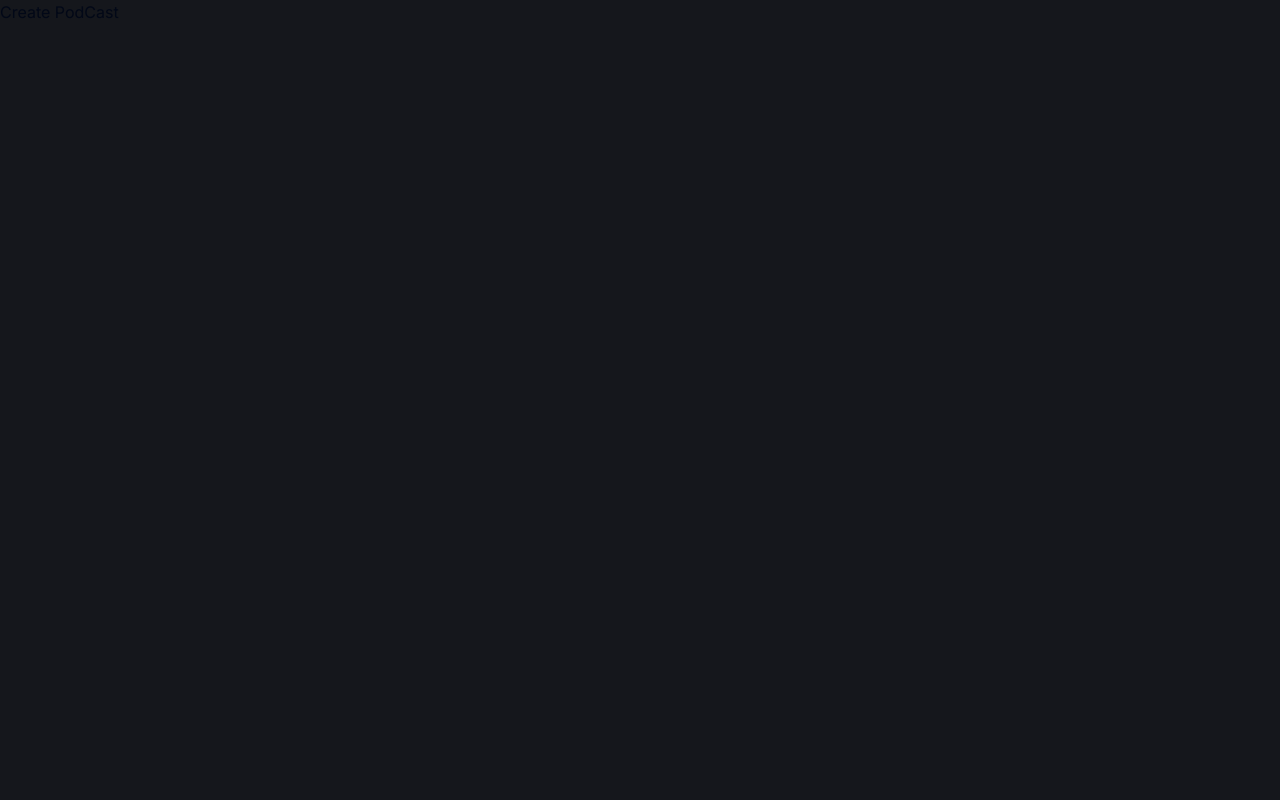
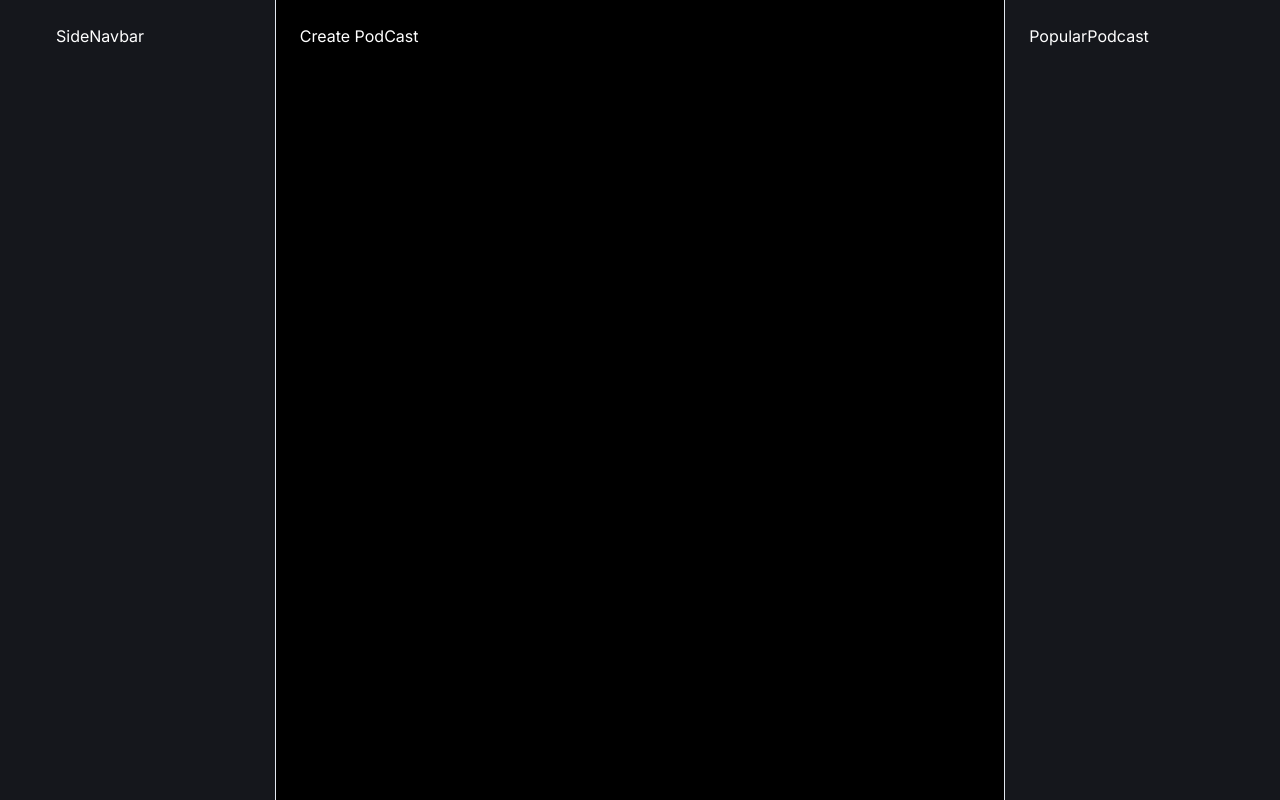
Before and after one commit to SaiThihaK/ai-podcast, a Next.js app: page /create-podcast in a window 1280 px wide. Built offline with nearby package versions, Linux system fonts and the light colour scheme.

Commit message:
setup/layout

```diff
--- a/package.json
+++ b/package.json
@@ -15,6 +15,7 @@
     "next": "14.2.3",
     "react": "^18",
     "react-dom": "^18",
+    "react-resizable-panels": "^2.0.19",
     "tailwind-merge": "^2.3.0",
     "tailwindcss-animate": "^1.0.7"
   },
--- a/src/app/layout.tsx
+++ b/src/app/layout.tsx
@@ -1,3 +1,4 @@
+import LayoutContainer from "@/components/shared/layout-container";
 import type { Metadata } from "next";
 import { Inter } from "next/font/google";
 import "./globals.css";
@@ -16,7 +17,9 @@
 }>) {
   return (
     <html lang="en">
-      <body className={inter.className}>{children}</body>
+      <body className={inter.className}>
+        <LayoutContainer>{children}</LayoutContainer>
+      </body>
     </html>
   );
 }
--- /dev/null
+++ b/src/components/shared/layout-container/index.tsx
@@ -0,0 +1,35 @@
+import {
+  ResizableHandle,
+  ResizablePanel,
+  ResizablePanelGroup,
+} from "@/components/ui/resizable";
+import { FC, ReactNode } from "react";
+import Wrapper from "@/components/shared/wrapper";
+import PopularPodcast from "@/components/shared/layout-container/popular-podcast";
+import SideNavbar from "@/components/shared/layout-container/side-menu";
+
+type Props = {
+  children: ReactNode;
+};
+
+const LayoutContainer: FC<Props> = ({ children }) => {
+  return (
+    <ResizablePanelGroup direction="horizontal" className="container">
+      <ResizablePanel defaultSize={20} minSize={10}>
+        <SideNavbar />
+      </ResizablePanel>
+      <ResizableHandle />
+      <ResizablePanel defaultSize={60} minSize={55}>
+        <div className="w-full h-screen bg-black">
+          <Wrapper>{children}</Wrapper>
+        </div>
+      </ResizablePanel>
+      <ResizableHandle />
+      <ResizablePanel defaultSize={20} minSize={10}>
+        <PopularPodcast />
+      </ResizablePanel>
+    </ResizablePanelGroup>
+  );
+};
+
+export default LayoutContainer;
--- /dev/null
+++ b/src/components/shared/layout-container/popular-podcast/index.tsx
@@ -0,0 +1,8 @@
+import { FC } from "react";
+import Wrapper from "@/components/shared/wrapper";
+
+const PopularPodcast: FC = () => {
+  return <Wrapper>PopularPodcast</Wrapper>;
+};
+
+export default PopularPodcast;
--- /dev/null
+++ b/src/components/shared/layout-container/side-menu/index.tsx
@@ -0,0 +1,12 @@
+import { FC } from "react";
+import Wrapper from "@/components/shared/wrapper";
+
+const SideNavbar: FC = () => {
+  return (
+    <div className="h-screen">
+      <Wrapper>SideNavbar</Wrapper>
+    </div>
+  );
+};
+
+export default SideNavbar;
--- /dev/null
+++ b/src/components/shared/wrapper/index.tsx
@@ -0,0 +1,11 @@
+import { FC, ReactNode } from "react";
+
+type Props = {
+  children: ReactNode;
+};
+
+const Wrapper: FC<Props> = ({ children }) => {
+  return <div className="py-2 md:py-6 px-2 md:px-6 h-full">{children}</div>;
+};
+
+export default Wrapper;
--- /dev/null
+++ b/src/components/ui/resizable.tsx
@@ -0,0 +1,45 @@
+"use client"
+
+import { DragHandleDots2Icon } from "@radix-ui/react-icons"
+import * as ResizablePrimitive from "react-resizable-panels"
+
+import { cn } from "@/lib/utils"
+
+const ResizablePanelGroup = ({
+  className,
+  ...props
+}: React.ComponentProps<typeof ResizablePrimitive.PanelGroup>) => (
+  <ResizablePrimitive.PanelGroup
+    className={cn(
+      "flex h-full w-full data-[panel-group-direction=vertical]:flex-col",
+      className
+    )}
+    {...props}
+  />
+)
+
+const ResizablePanel = ResizablePrimitive.Panel
+
+const ResizableHandle = ({
+  withHandle,
+  className,
+  ...props
+}: React.ComponentProps<typeof ResizablePrimitive.PanelResizeHandle> & {
+  withHandle?: boolean
+}) => (
+  <ResizablePrimitive.PanelResizeHandle
+    className={cn(
+      "relative flex w-px items-center justify-center bg-border after:absolute after:inset-y-0 after:left-1/2 after:w-1 after:-translate-x-1/2 focus-visible:outline-none focus-visible:ring-1 focus-visible:ring-ring focus-visible:ring-offset-1 data-[panel-group-direction=vertical]:h-px data-[panel-group-direction=vertical]:w-full data-[panel-group-direction=vertical]:after:left-0 data-[panel-group-direction=vertical]:after:h-1 data-[panel-group-direction=vertical]:after:w-full data-[panel-group-direction=vertical]:after:-translate-y-1/2 data-[panel-group-direction=vertical]:after:translate-x-0 [&[data-panel-group-direction=vertical]>div]:rotate-90",
+      className
+    )}
+    {...props}
+  >
+    {withHandle && (
+      <div className="z-10 flex h-4 w-3 items-center justify-center rounded-sm border bg-border">
+        <DragHandleDots2Icon className="h-2.5 w-2.5" />
+      </div>
+    )}
+  </ResizablePrimitive.PanelResizeHandle>
+)
+
+export { ResizablePanelGroup, ResizablePanel, ResizableHandle }
--- a/tailwind.config.ts
+++ b/tailwind.config.ts
@@ -10,6 +10,9 @@
   ],
   prefix: "",
   theme: {
+    height: {
+      screen: "100dvh",
+    },
     container: {
       center: true,
       padding: "2rem",
@@ -23,7 +26,7 @@
         input: "hsl(var(--input))",
         ring: "hsl(var(--ring))",
         background: "#15171C",
-        foreground: "hsl(var(--foreground))",
+        foreground: "#fff",
         primary: {
           DEFAULT: "#F97535",
           foreground: "hsl(var(--primary-foreground))",
```
Also changed, not shown: 1 other file (tests, documents, lock files or other folders).
